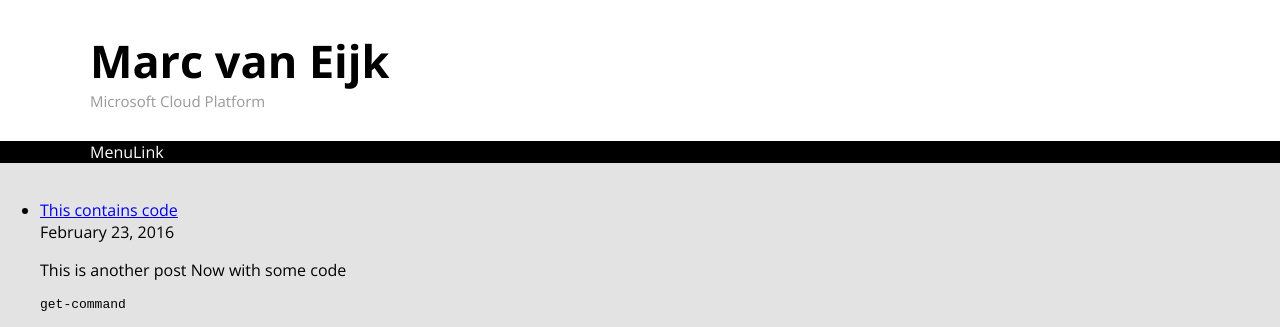
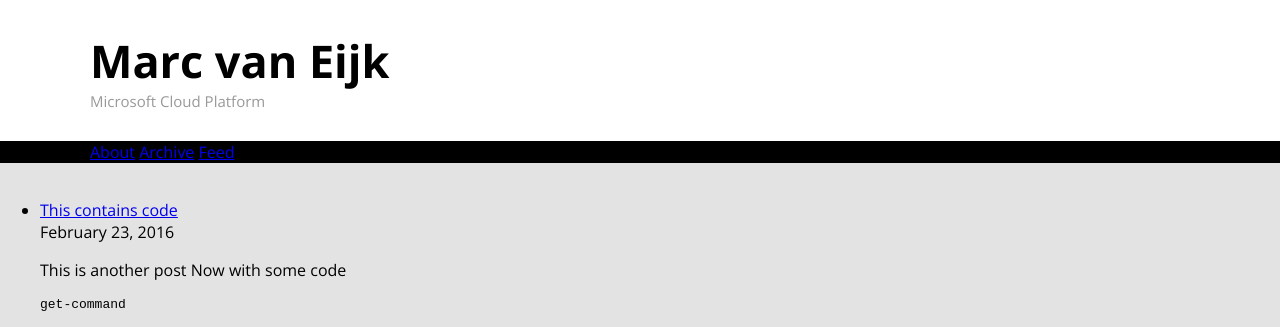
Before and after one commit to marcvaneijkdemo/marcvaneijkdemo.github.io, a Jekyll site: the page built from index.html, in a window 1280 px wide. Shown: the top 327 px of the page. Built offline with Jekyll 4.4.1, drawn with Linux system fonts in a browser that asks for light colours; the list of posts is cut into pages by our own code.

Commit message:
Update default.html

```diff
--- a/_layouts/default.html
+++ b/_layouts/default.html
@@ -19,7 +19,11 @@
     </div>
     <div class="siteMenuWrapper">
         <div class="siteMenu">
-            <div class="siteMenuLinks">MenuLink</div>
+            <div class="siteMenuLinks">
+                {% for page in site.menulinks %}
+                    <a href="{{ page[1]  }}">{{ page[0] }}</a>
+                {% endfor %}
+</div>
         </div>
     </div>
     <div class="siteContentWrapper">
```
